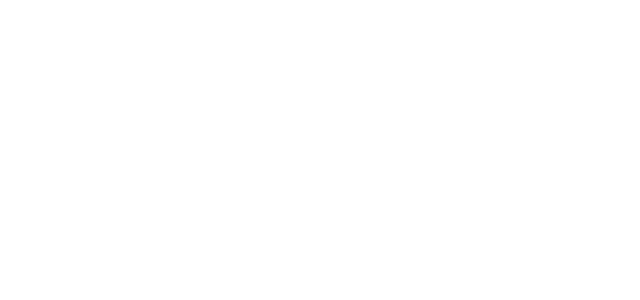
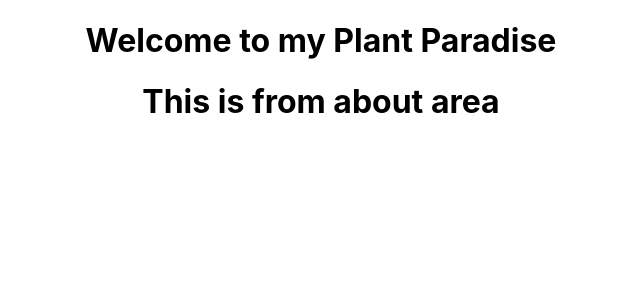
Before and after one commit to SuraiyaAkterTrishna/plant-paradise, a React (Create React App) app: page /about in a window 1280 px wide. Shown: the top 300 px of the page, without its empty margins (319-959 px from the left). Built offline with nearby package versions, Linux system fonts and the light colour scheme.

Commit message:
create all components and set route in them

```diff
--- a/src/App.js
+++ b/src/App.js
@@ -1,10 +1,22 @@
-import logo from './logo.svg';
 import './App.css';
+import { Route, Routes } from 'react-router-dom';
+import Home from './components/Home/Home';
+import Reviews from './components/Reviews/Reviews'
+import Dashboard from './components/Dashboard/Dashboard';
+import Blogs from './components/Blogs/Blogs';
+import About from './components/About/About';
 
 function App() {
   return (
     <div className="App">
-
+      <h1>Welcome to my Plant Paradise</h1>
+      <Routes>
+        <Route path='/' element={<Home />}></Route>
+        <Route path='/reviews' element={<Reviews />}></Route>
+        <Route path='/dashboard' element={<Dashboard />}></Route>
+        <Route path='/blogs' element={<Blogs />}></Route>
+        <Route path='/about' element={<About />}></Route>
+      </Routes>
     </div>
   );
 }
--- /dev/null
+++ b/src/components/About/About.js
@@ -0,0 +1,11 @@
+import React from 'react';
+
+const About = () => {
+    return (
+        <div>
+            <h1>This is from about area</h1>
+        </div>
+    );
+};
+
+export default About;
--- /dev/null
+++ b/src/components/Blogs/Blogs.js
@@ -0,0 +1,11 @@
+import React from 'react';
+
+const Blogs = () => {
+    return (
+        <div>
+            <h1>This is from blogs</h1>
+        </div>
+    );
+};
+
+export default Blogs;
--- /dev/null
+++ b/src/components/Dashboard/Dashboard.js
@@ -0,0 +1,11 @@
+import React from 'react';
+
+const Dashboard = () => {
+    return (
+        <div>
+            <h1>This is from Dashboard</h1>
+        </div>
+    );
+};
+
+export default Dashboard;
--- a/src/components/Header/Header.js
+++ b/src/components/Header/Header.js
@@ -3,7 +3,7 @@
 const Header = () => {
     return (
         <div>
-            <h1>This is header component</h1>
+
         </div>
     );
 };
--- /dev/null
+++ b/src/components/Reviews/Reviews.js
@@ -0,0 +1,11 @@
+import React from 'react';
+
+const Reviews = () => {
+    return (
+        <div>
+            <h1>This is from Reviews</h1>
+        </div>
+    );
+};
+
+export default Reviews;
--- a/src/index.js
+++ b/src/index.js
@@ -3,11 +3,14 @@
 import './index.css';
 import App from './App';
 import reportWebVitals from './reportWebVitals';
+import { BrowserRouter } from 'react-router-dom';
 
 ReactDOM.render(
-  <React.StrictMode>
-    <App />
-  </React.StrictMode>,
+  <BrowserRouter>
+    <React.StrictMode>
+      <App />
+    </React.StrictMode>
+  </BrowserRouter>,
   document.getElementById('root')
 );
 
```
Also changed, not shown: src/components/About/About.css (added), src/components/Blogs/Blogs.css (added), src/components/Dashboard/Dashboard.css (added), src/components/Reviews/Reviews.css (added).
